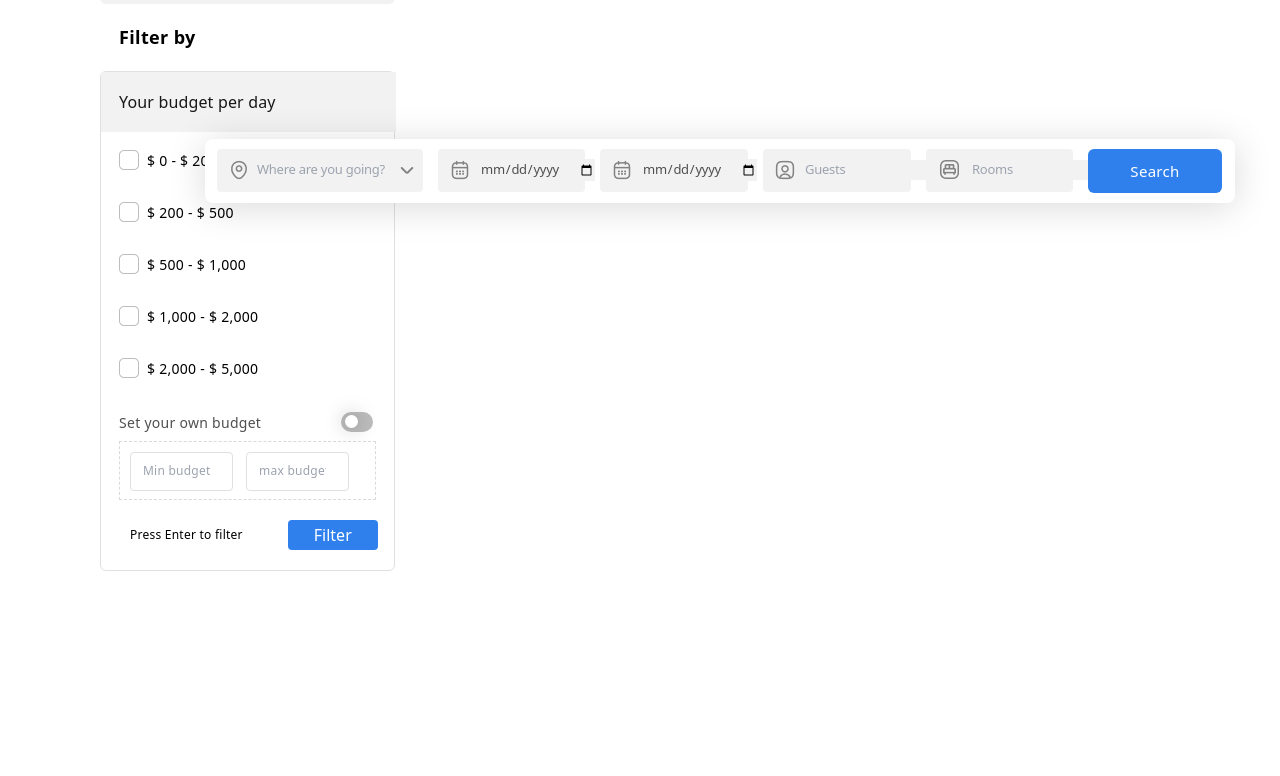
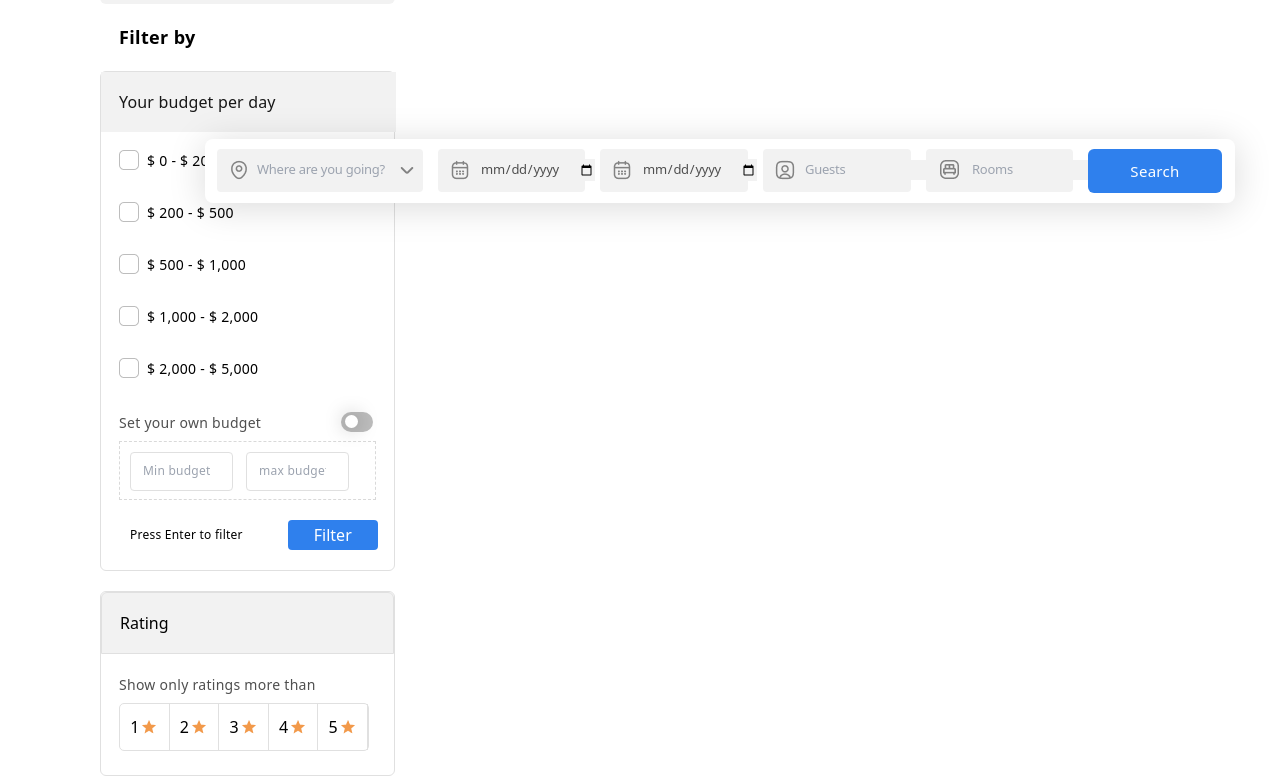
Before and after one commit to AMR1772000/my-dream-place, a Vue app: page /searchresults in a window 1280 px wide. Shown: the part 419-1195 px from the top of the page. Before the commit the page ends 1010 px from the top, so only its background shows below. Built offline with nearby package versions, Linux system fonts and the light colour scheme.

Commit message:
filter by rating design

```diff
--- /dev/null
+++ b/src/components/FilterByRating.vue
@@ -0,0 +1,49 @@
+<template>
+  <div class="w-[295px] rounded-md border border-solid border-borderColor">
+
+    <div class="p-[18px] flex items-start bg-PaleGrey border border-solid border-borderColor rounded-tl-md rounded-tr-md mb-[20px]">
+      <h1 class="text-[16px] font-medium">Rating</h1>
+    </div>
+
+    <div class=" pl-[18px]">
+      <p class="text-lightGrey text-[14px] font-normal tracking-[0.28px] mb-[8px]">Show only ratings more than</p>
+      <div class="rounded-[5px] border border-solid border-borderColor mb-[24px] flex w-[250px]">
+        <div class="w-[50px] h-[46px] border-r border-r-borderColor border-solid">
+          <button class="flex items-center justify-center w-full h-full gap-[1px]">
+            <p class="text-[16px] font-normal">1</p>
+            <img src="@/assets/images/star.png" alt="star" class="w-[18px] h-[18px]">
+          </button>
+        </div>
+        <div class="w-[50px] h-[46px] border-r border-r-borderColor border-solid">
+          <button class="flex items-center justify-center w-full h-full gap-[1px]">
+            <p class="text-[16px] font-normal">2</p>
+            <img src="@/assets/images/star.png" alt="star" class="w-[18px] h-[18px]">
+          </button>
+        </div>
+        <div class="w-[50px] h-[46px] border-r border-r-borderColor border-solid">
+          <button class="flex items-center justify-center w-full h-full gap-[1px]">
+            <p class="text-[16px] font-normal">3</p>
+            <img src="@/assets/images/star.png" alt="star" class="w-[18px] h-[18px]">
+          </button>
+        </div>
+        <div class="w-[50px] h-[46px] border-r border-r-borderColor border-solid">
+          <button class="flex items-center justify-center w-full h-full gap-[1px]">
+            <p class="text-[16px] font-normal">4</p>
+            <img src="@/assets/images/star.png" alt="star" class="w-[18px] h-[18px]">
+          </button>
+        </div>
+        <div class="w-[50px] h-[46px] border-r border-r-borderColor border-solid">
+          <button class="flex items-center justify-center w-full h-full gap-[1px]">
+            <p class="text-[16px] font-normal">5</p>
+            <img src="@/assets/images/star.png" alt="star" class="w-[18px] h-[18px]">
+          </button>
+        </div>
+      </div>
+    </div>
+
+  </div>
+</template>
+
+<script setup>
+
+</script>
--- a/src/views/SearchResults.vue
+++ b/src/views/SearchResults.vue
@@ -16,6 +16,7 @@
     </div>
   </div>
   <FilterByPrice/>
+  <FilterByRating/>
   </div>
 
 </template>
@@ -25,4 +26,6 @@
 import SiteNavigation from '../components/SiteNavigation.vue';
 import SearchBar from '../components/SearchBar.vue';
 import FilterByPrice from '../components/FilterByPrice.vue';
+import FilterByRating from '../components/FilterByRating.vue';
+
 </script>
```
Also changed, not shown: src/assets/images/star.png (added).
